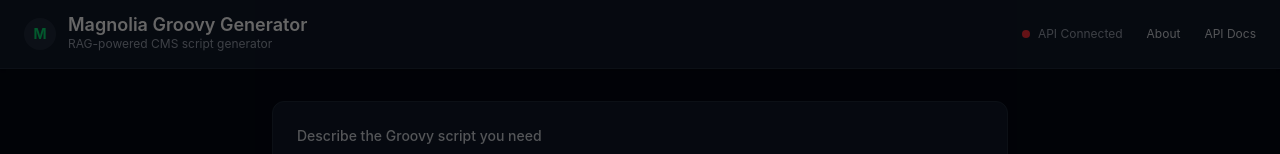
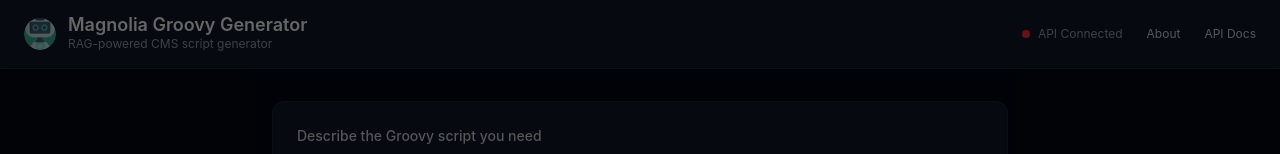
Before and after one commit to kirkalyn13/mgnl-groovy-generator-app, a React (Vite) app: page / in a window 1280 px wide. Shown: the top 154 px of the page. Built offline with nearby package versions, Linux system fonts and the light colour scheme; no server answers.

Commit message:
feat: logo icon

```diff
--- a/components/Header.tsx
+++ b/components/Header.tsx
@@ -13,9 +13,7 @@
   return (
     <header className="bg-gray-900 border-b border-gray-800 px-4 sm:px-6 py-4 flex items-center shadow-sm">
       <Link to="/" className="flex items-center gap-3 hover:opacity-80 transition">
-        <div className="w-8 h-8 rounded-full bg-gray-800 flex items-center justify-center">
-          <span className="text-green-400 font-bold text-sm">M</span>
-        </div>
+        <img src="/logo.png" alt="Logo" className="w-8 h-8 rounded-full" />
         <div>
           <h1 className="text-sm sm:text-lg font-semibold leading-none text-white">
             Magnolia Groovy Generator
```
Also changed, not shown: public/logo.png (added).
